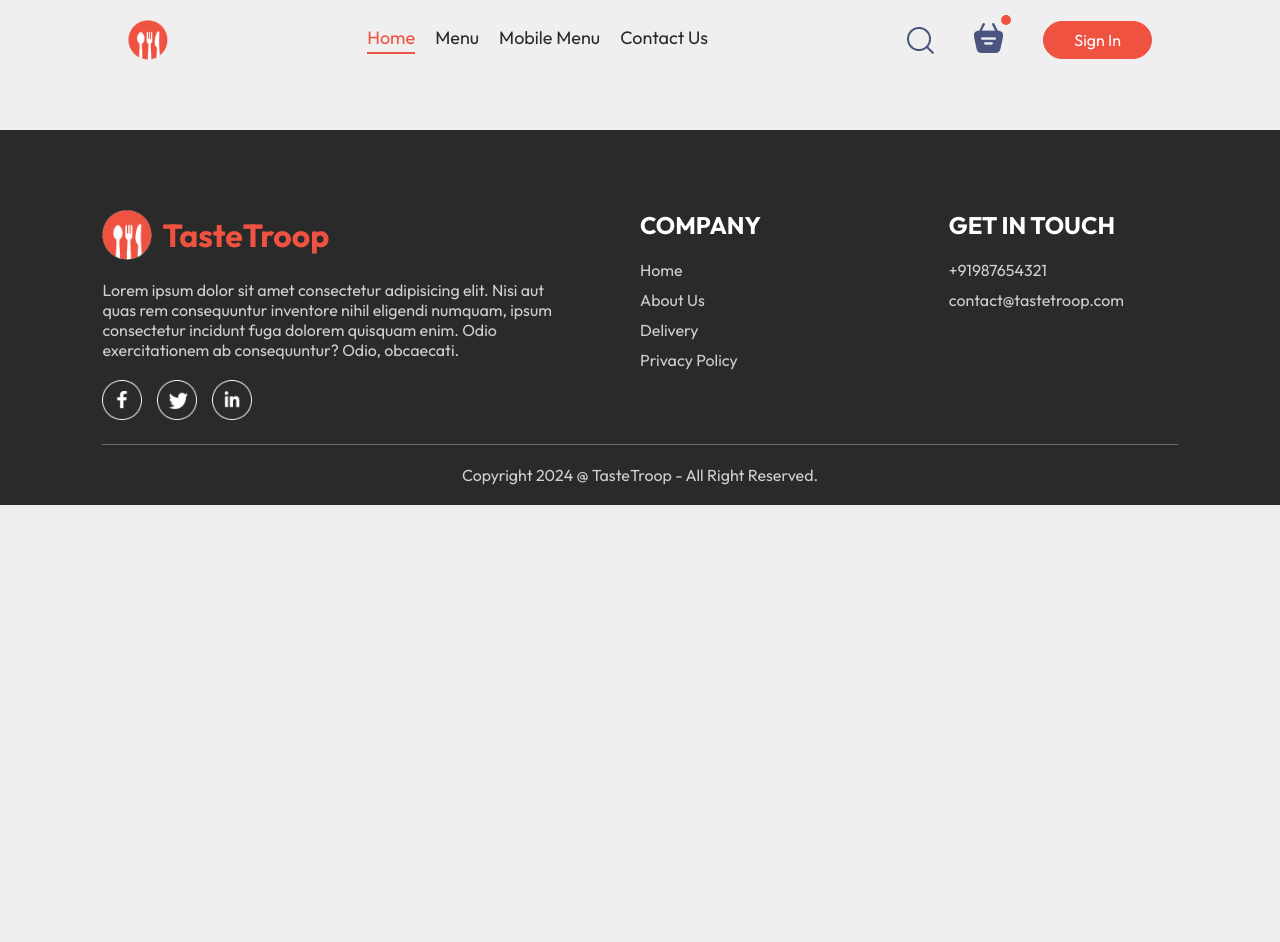
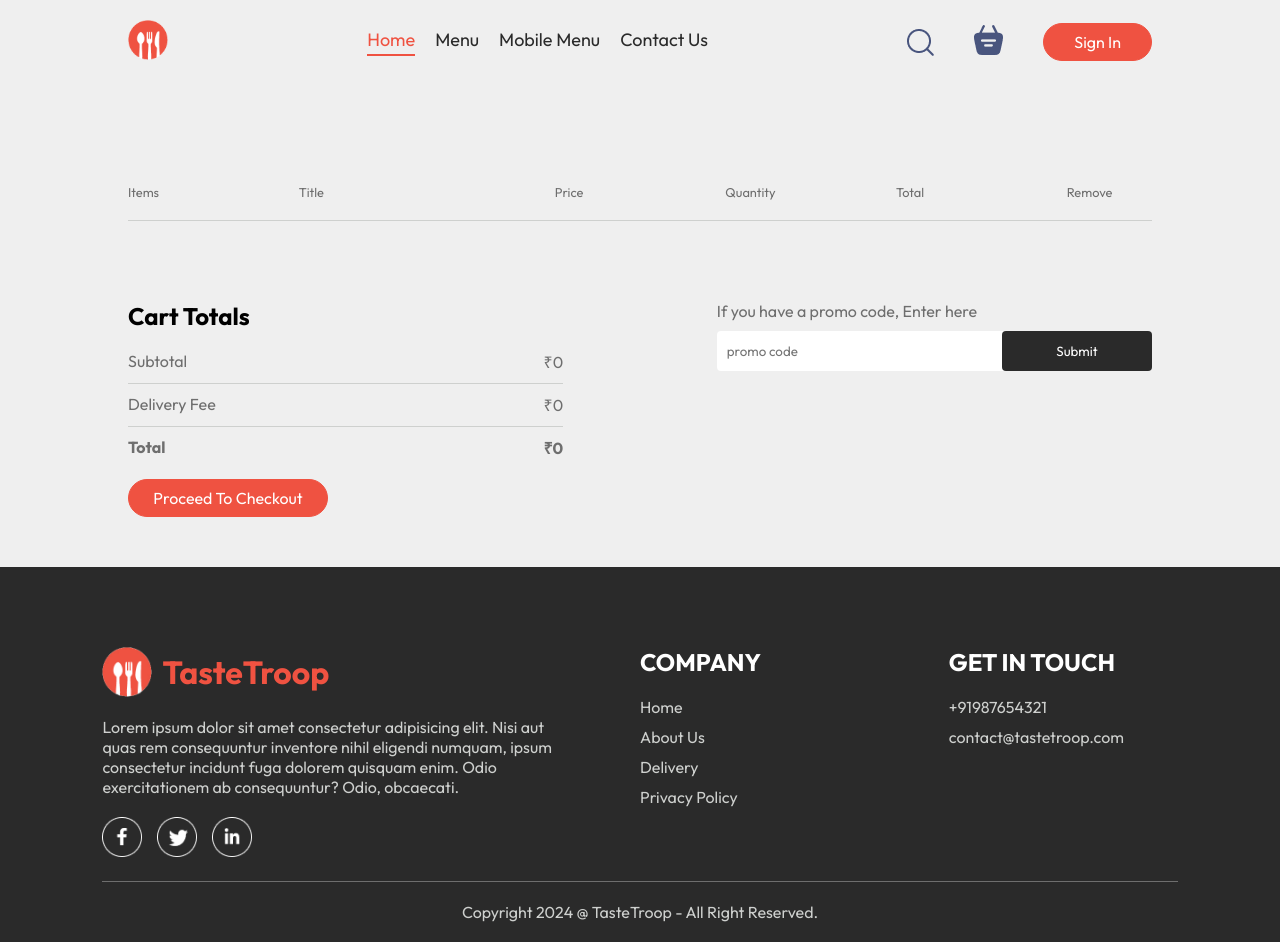
Before and after one commit to TheCyberAtom/TasteTroop, a React (Vite) app in the folder frontend/: page /cart in a window 1280 px wide. Before the commit the page ends 800 px from the top, so only its background shows below. Built offline with nearby package versions, Linux system fonts and the light colour scheme.

Commit message:
Cart Page

```diff
--- a/frontend/src/components/Navbar/Navbar.jsx
+++ b/frontend/src/components/Navbar/Navbar.jsx
@@ -2,13 +2,19 @@
 import "./Navbar.css";
 import { assets } from "../../assets/assets";
 import { Link } from "react-router-dom";
+import { useContext } from "react";
+import { StoreContext } from "../../context/StoreContext";
 
 const Navbar = ({ setShowLogin }) => {
   const [menu, setMenu] = useState("home");
 
+  const { getTotalCartVal } = useContext(StoreContext);
+
   return (
     <div className="navbar" id="navbar">
-      <img src={assets.logoWhite} alt="app logo" className="logo" />
+      <Link to="/">
+        <img src={assets.logoWhite} alt="app logo" className="logo" />
+      </Link>
       <ul className="navbar-menu">
         <Link
           to="/"
@@ -42,8 +48,10 @@
       <div className="navbar-right">
         <img src={assets.search_icon} alt="search icon" />
         <div className="navbar-search-icon">
-          <img src={assets.basket_icon} alt="cart" />
-          <div className="dot"></div>
+          <Link to="/cart">
+            <img src={assets.basket_icon} alt="cart" />
+          </Link>
+          <div className={getTotalCartVal() ? "dot" : ""}></div>
         </div>
         <button className="primary-btn" onClick={() => setShowLogin(true)}>
           Sign In
--- a/frontend/src/context/StoreContext.jsx
+++ b/frontend/src/context/StoreContext.jsx
@@ -18,9 +18,20 @@
     setCartItems((prev) => ({ ...prev, [itemId]: prev[itemId] - 1 }));
   };
 
+  const getTotalCartVal = () => {
+    let totalAmount = 0;
+    for (let item in cartItems) {
+      if (cartItems[item] > 0) {
+        let itemInfo = food_list.find((product) => product._id === item);
+        totalAmount += itemInfo.price * cartItems[item];
+      }
+    }
+    return totalAmount;
+  };
+
   useEffect(() => {
     console.log(cartItems);
-  }, [cartItems])
+  }, [cartItems]);
 
   const contextValue = {
     food_list,
@@ -28,6 +39,7 @@
     setCartItems,
     addToCart,
     removeFromCart,
+    getTotalCartVal,
   };
 
   return (
--- a/frontend/src/pages/Cart/Cart.css
+++ b/frontend/src/pages/Cart/Cart.css
@@ -0,0 +1,110 @@
+.cart {
+    margin-top: 100px;
+}
+
+.cart-items-title {
+    display: grid;
+    grid-template-columns: 1fr 1.5fr 1fr 1fr 1fr 0.5fr;
+    align-items: center;
+    color: var(--dark-grey);
+    font-size: max(1vw, 12px);
+}
+
+.cart-items-item {
+    margin: 10px 0px;
+    color: var(--text-primary);
+}
+
+.cart-items-item img {
+    width: 50px;
+}
+
+.cart hr {
+    height: 1px;
+    background-color: var(--light-grey);
+    border: none;
+}
+
+.cart-items-item .cross {
+    cursor: pointer;
+}
+
+.cart-bottom {
+    margin-top: 80px;
+    display: flex;
+    justify-content: space-between;
+    gap: max(12vw, 20px);
+}
+
+.cart-total {
+    flex: 1;
+    display: flex;
+    flex-direction: column;
+    gap: 20px;
+}
+
+.cart-total-details {
+    display: flex;
+    justify-content: space-between;
+    color: var(--dark-grey);
+}
+
+.cart-total hr {
+    margin: 10px 0px;
+}
+
+.cart-total button {
+    padding: 8px 0px;
+    width: max(15px, 200px);
+}
+
+.cart-promocode {
+    flex: 1;
+}
+
+.cart-promocode p {
+    color: var(--dark-grey);
+}
+
+.cart-promocode-input {
+    display: flex;
+    justify-content: space-between;
+    align-items: center;
+    margin-top: 10px;
+    background-color: var(--text-secondary);
+    border-radius: 4px;
+}
+
+.cart-promocode-input input {
+    background: transparent;
+    border: none;
+    outline: none;
+    padding-left: 10px;
+}
+
+.cart-promocode-input button {
+    width: max(10vw, 150px);
+    padding: 12px 5px;
+    background-color: var(--text-primary);
+    border: none;
+    color: var(--text-secondary);
+    border-radius: 4px;
+    cursor: pointer;
+    transition: 0.5s;
+}
+
+.cart-promocode-input button:hover {
+    -webkit-box-shadow: 0px 1px 2px 1px var(--text-primary);
+    -moz-box-shadow: 0px 1px 2px 1px var(--text-primary);
+    box-shadow: 0px 1px 2px 1px var(--text-primary);
+}
+
+@media (max-width: 750px) {
+    .cart-bottom {
+        flex-direction: column-reverse;
+    }
+
+    .cart-promocode {
+        justify-content: flex-start;
+    }
+}
--- a/frontend/src/pages/Cart/Cart.jsx
+++ b/frontend/src/pages/Cart/Cart.jsx
@@ -1,12 +1,79 @@
-import React from 'react';
+import React, { useContext } from "react";
+import { StoreContext } from "../../context/StoreContext";
 import "./Cart.css";
 
 const Cart = () => {
+  const { cartItems, food_list, removeFromCart, getTotalCartVal } =
+    useContext(StoreContext);
+
   return (
-    <div>
-
+    <div className="cart">
+      <div className="cart-items">
+        <div className="cart-items-title">
+          <p>Items</p>
+          <p>Title</p>
+          <p>Price</p>
+          <p>Quantity</p>
+          <p>Total</p>
+          <p>Remove</p>
+        </div>
+        <br />
+        <hr />
+        {food_list.map((item, index) => {
+          if (cartItems[item._id] > 0) {
+            return (
+              <div>
+                <div className="cart-items-title cart-items-item">
+                  <img src={item.image} alt="food item" />
+                  <p>{item.name}</p>
+                  <p>&#8377;{item.price * 49}</p>
+                  <p>{cartItems[item._id]}</p>
+                  <p>&#8377;{item.price * 49 * cartItems[item._id]}</p>
+                  <p onClick={() => removeFromCart(item._id)} className="cross">
+                    x
+                  </p>
+                </div>
+                <hr />
+              </div>
+            );
+          }
+        })}
+      </div>
+      <div className="cart-bottom">
+        <div className="cart-total">
+          <h2>Cart Totals</h2>
+          <div>
+            <div className="cart-total-details">
+              <p>Subtotal</p>
+              <p>&#8377;{getTotalCartVal() * 49}</p>
+            </div>
+            <hr />
+            <div className="cart-total-details">
+              <p>Delivery Fee</p>
+              <p>&#8377;{getTotalCartVal() > 0 ? 59 : 0}</p>
+            </div>
+            <hr />
+            <div className="cart-total-details">
+              <b>Total</b>
+              <b>
+                &#8377;{getTotalCartVal() > 0 ? getTotalCartVal() * 49 + 59 : 0}
+              </b>
+            </div>
+          </div>
+          <button className="primary-btn">Proceed To Checkout</button>
+        </div>
+        <div className="cart-promocode">
+          <div>
+            <p>If you have a promo code, Enter here</p>
+            <div className="cart-promocode-input">
+              <input type="text" placeholder="promo code" />
+              <button>Submit</button>
+            </div>
+          </div>
+        </div>
+      </div>
     </div>
-  )
-}
+  );
+};
 
 export default Cart;
```
